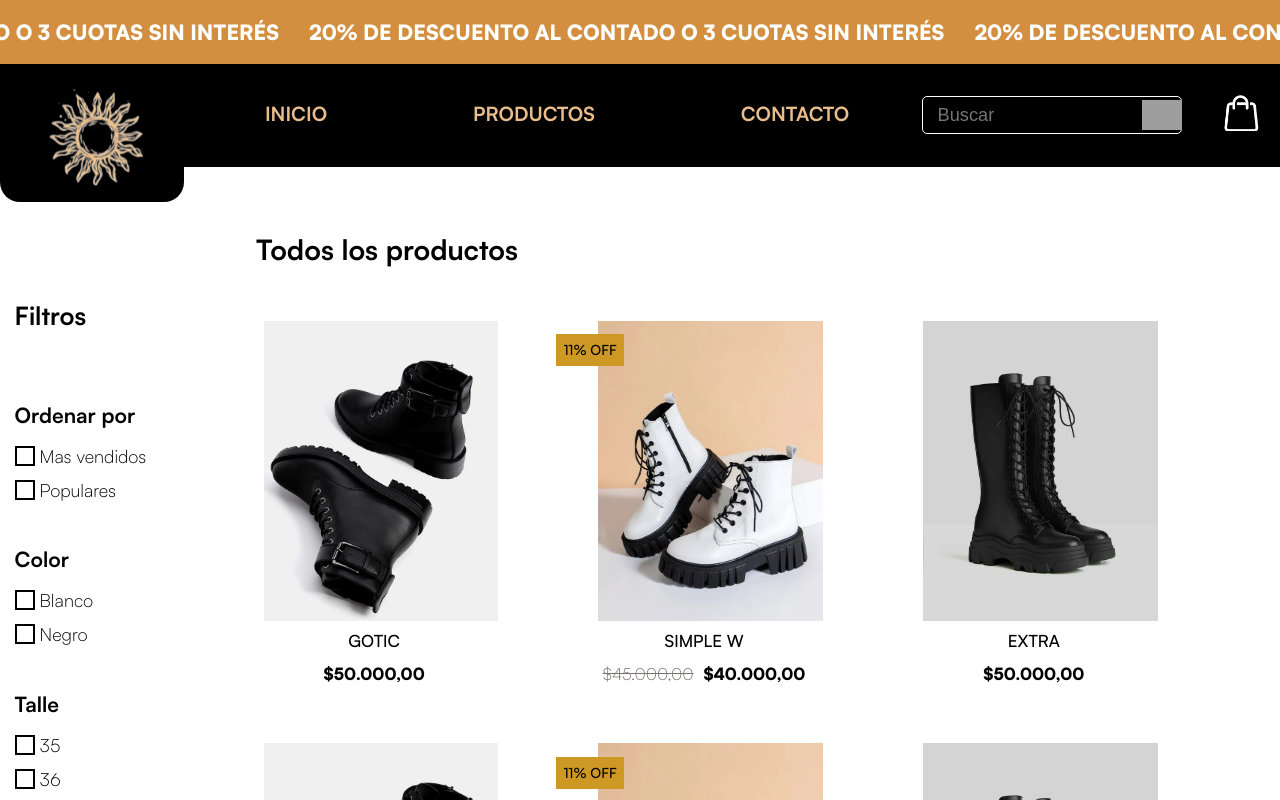
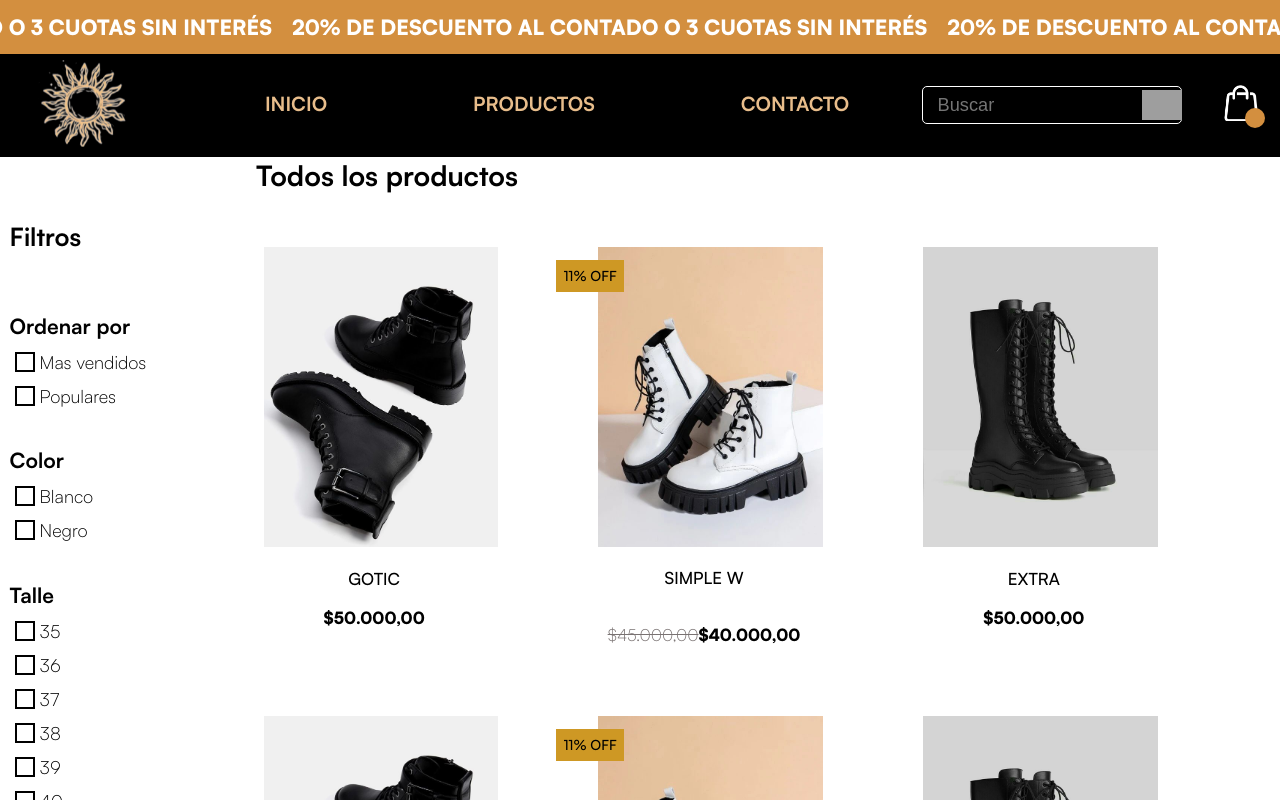
Before and after one commit to KatherineDG/ProyectoEcommerceFront, a React (Create React App) app: page /productos in a window 1280 px wide. Shown: the top 800 px of the page. Built offline with nearby package versions, Linux system fonts and the light colour scheme; grey boxes are pictures that could not be loaded.

Commit message:
arreglos en home - carrito - navabar

```diff
--- a/src/components/cardProductCart/CardProductCart.css
+++ b/src/components/cardProductCart/CardProductCart.css
@@ -1,6 +1,7 @@
 .card-product-cart{
     display: flex;
     background-color: whitesmoke;
+    margin-top: 5px;
 }
 
 .imagen-producto{
@@ -15,19 +16,19 @@
 .nombre-producto{
     font-size: 1.5em;
     font-weight: bolder;
-    margin: 0 0 2px 0;
+    margin: 0 0 5px 0;
 }
 
 .info-producto{
-    margin: -2px 0 -2px 0;
+    margin: 2px 0 2px 0;
 }
 
 .precio-producto{
-    margin: 2px 0 0 0;
+    margin: 10px 0 0 0;
     font-weight: bold;
 }
 
 .icon-eliminar{
     width: 15%;
-    margin: 0 0 0 100%;
+    margin: 5px 0 0 100%;
 }
--- a/src/components/filters/Filters.css
+++ b/src/components/filters/Filters.css
@@ -1,7 +1,7 @@
 .filters-right{
     background-color: rgb(255, 255, 255);
     position: absolute;
-    height: 100vh;
+    height: 90vh;
     width: 15%;
     color: rgb(0, 0, 0);
     overflow-y: auto; /* Hace que el contenido se desplace si es más largo que el contenedor */
--- a/src/components/navbar/Navbar.css
+++ b/src/components/navbar/Navbar.css
@@ -1,6 +1,5 @@
 .navbar{
     position: inline-block;
-    margin-bottom: 5%;
 }
 
 .contenedor-navbar{
@@ -39,11 +38,9 @@
 .logo-marca{
     position: absolute;
     background-color: black;
-    width: 100px;
-    object-fit: cover; /* Recorta la imagen para que cubra el contenedor */
-    padding: 0 3% 1% 3.6%;
+    width: 90px;
     border-radius: 20px;
-    margin: 2% 0 0 0;
+    margin: 0.5% 0 0 3%;
 }
 
 .nav-secciones{
@@ -109,3 +106,13 @@
     width: 50px;
     margin: 0 10px 30% 0;
 }
+
+.notificacion-carrito{
+    position: absolute;
+    margin: 25px 0 0 25px ;
+    background-color: rgba(211, 143, 63, 1);
+    width: 20px;
+    height: 20px;
+    border-radius: 10px;
+    z-index: 2;
+}
--- a/src/components/navbar/Navbar.js
+++ b/src/components/navbar/Navbar.js
@@ -5,6 +5,7 @@ import Carrito from '../../templates/Carrito';
 function Navbar() {
 
     const [verCarrito, setVerCarrito] = useState(false)
+    const [carritoVacio, setCarritoVacio] = useState(true)
 
     const mostrarCarrito = () => {
         setVerCarrito(!verCarrito)
@@ -32,6 +33,7 @@ function Navbar() {
                 </div>
                 <div className='contenedor-icon-carrito'>
                     <img className='icon-carrito' src='/images/icons/icon-bolso.png' alt='icon-bolso' onClick={mostrarCarrito} ></img>
+                    {carritoVacio ? <div className='notificacion-carrito'></div> : null}
                 </div>
             </div>
             { verCarrito ?
--- a/src/templates/Carrito.css
+++ b/src/templates/Carrito.css
@@ -2,15 +2,22 @@
     position: absolute;
     background-color: white;
     right: 0;
-    height: 100%;
+    height: 70%;
     width: 30%;
 }
 
-.contenedor-titulo-carrito{
-    display: flex;
+.contenedor-titulo-carrito, .contenedor-total-carrito{
+    text-align: center;
 }
 
 .icon-close{
     width: 8%;
     height: 8%;
 }
+
+.contenedor-texto-carrito-vacio{
+    display: flex;
+    justify-content: center;
+    align-items: center;
+    height: 100%;
+}
--- a/src/templates/Carrito.js
+++ b/src/templates/Carrito.js
@@ -1,15 +1,30 @@
-import { React } from 'react'
+import { React, useState } from 'react'
 import './Carrito.css'
 import CardProductCart from '../components/cardProductCart/CardProductCart'
 
 function Carrito() {
+
+    const [hayProductosEnCarrito, setHayProductosEnCarrito] = useState(true)
+
     return (
         <div className='carrito'>
             <div className='contenedor-titulo-carrito'>
-                <img className='icon-close' src='/images/icons/icon_close.png' alt='close'></img>
                 <p>TU CARRITO</p>
             </div>
-            <CardProductCart/>
+            {hayProductosEnCarrito ?
+            <div>
+                <CardProductCart/>
+                <CardProductCart/>
+                <div className='contenedor-total-carrito'>
+                    <p>Total: $45.000,45</p>
+                </div>
+            </div>
+            :
+            <div className='contenedor-texto-carrito-vacio'>
+                <p>No hay productos agregados</p>
+            </div>
+            }
+
         </div>
     )
 }
--- a/src/templates/Home.css
+++ b/src/templates/Home.css
@@ -18,16 +18,51 @@
     background-color: white;
 }
 
-.presentacion {
+
+
+.texto-presentacion{
     text-align: center;
     font-family: 'Satoshi-Medium';
-    font-size: 1.3em;
-} p{
-    padding: 5px;
-    margin: 0;
+    font-size: 2.5em;
+    position: absolute;
+    color: white;
+    margin: 10% 0 0 10%;
+    z-index: 2;
 }
 
+.contenedor-imagen-presentacion{
+    position: relative;
+    width: 100%;
+    height: 100%;
+    overflow: hidden;
+}
 
+.imagen-presentacion{
+    width: 100%;
+    height: 100vh;
+    object-fit: cover;
+}
+
+.contenedor-imagen-presentacion::before{
+    content: "";
+    position: absolute;
+    width: 100%;
+    height: 100%;
+    background-color: rgba(0, 0, 0, 0.5); /* Color oscuro con opacidad */
+    z-index: 1;
+}
+
+.contenedor-bajar{
+    position: absolute;
+    text-align: center;
+    bottom: -15%;
+    width: 100%;
+    z-index: 2;
+}
+
+.bajar{
+    width: 70px;
+}
 
 .titulo{
     margin: 5% 0 0 2%;
--- a/src/templates/Home.js
+++ b/src/templates/Home.js
@@ -36,8 +36,20 @@ function Home() {
     return (
         <div className="body">
             <Navbar />
-            <div className="presentacion"><p>¡Hola! ¡Bienvenido/a a <b>Solsticio</b>!
-                 </p><p>¿Buscas <b>zapatos</b>? ¡Estas en el lugar correcto!</p>
+            <div className="presentacion">
+                <div className="texto-presentacion">
+                    <p>¡Hola! ¡Bienvenido/a a <b>Solsticio</b>!</p><p>¿Buscas <b>zapatos</b>? ¡Estas en el lugar correcto!</p>
+                 </div>
+                 <div  className="contenedor-bajar">
+                    <img className="bajar" src="/images/icons/icon_down.png" alt="bajar"></img>
+                 </div>
+
+                 <div className="contenedor-imagen-presentacion">
+                    <img src="/images/homedeco.jpg" alt="zapatos" className="imagen-presentacion"/>
+                 </div>
+
+
+
             </div>
             <h1 className="titulo">Hecha un vistazo a nuestra variedad de calzados</h1>
             <div>
```
Also changed, not shown: public/images/icons/icon_down.png (added), 1 other file (tests, documents, lock files or other folders).
